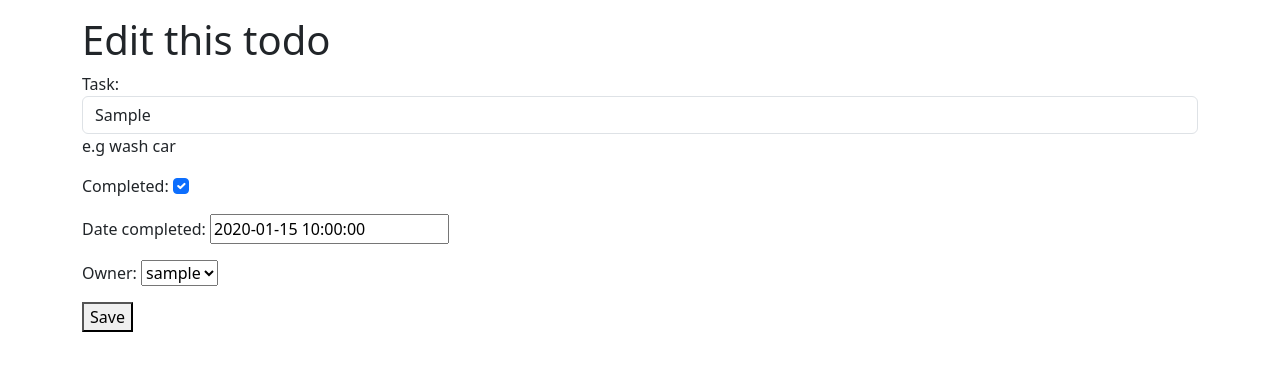
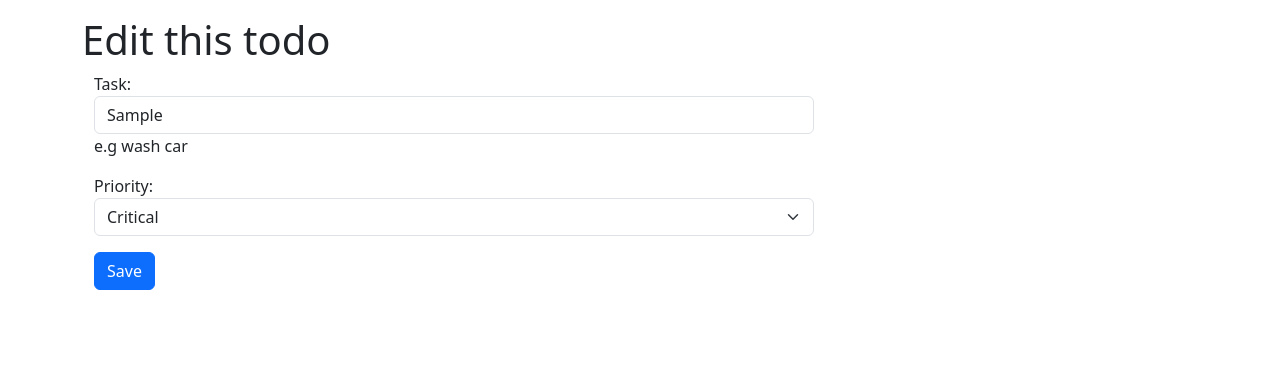
Before and after one commit to clarapenn/Todotastic, a Django app: page /todo/1/edit/ in a window 1280 px wide. Shown: the part 78-449 px from the top of the page. Run offline with Django 3.2, Linux system fonts and the light colour scheme; a user stored in the database is signed in; tables that the repository leaves empty hold one stand-in row (values such as "Sample post"); some libraries are stand-ins or nearby versions.

Commit message:
Adds ability to select a priority and sorts todo list by priority

```diff
--- a/todo/forms.py
+++ b/todo/forms.py
@@ -8,7 +8,12 @@ class TodoForm(forms.ModelForm):
         # in Django, a Meta class is used to define configurable options
         # that the class needs - eg which Model we are making a Form for, in this case
         model = Todo
-        exclude = ("id",)  # ie, we don't want to be able to edit the id of the Todo
+        exclude = (
+            "id",
+            "owner",
+            "completed",
+            "date_completed",
+        )  # ie, we don't want to be able to edit the id of the Todo
 
     def __init__(self, *args, **kwargs):
         # First, call the real constructor from the base class, so that
@@ -38,7 +43,7 @@ class TodoForm(forms.ModelForm):
         # Let's specify manually which class to add to which field:
 
         self.fields["task"].widget.attrs.update({"class": "form-control"})
-        self.fields["completed"].widget.attrs.update({"class": "form-check-input"})
+        self.fields["priority"].widget.attrs.update({"class": "form-select"})
 
 
 class CompletionForm(forms.ModelForm):
--- a/todo/models.py
+++ b/todo/models.py
@@ -6,6 +6,19 @@ from django.db import models
 
 
 class Todo(models.Model):
+    TODO_CRITICAL = 1
+    TODO_URGENT = 2
+    TODO_IMPORTANT = 3
+    TODO_MEDIUM = 4
+    TODO_NEUTRAL = 5
+
+    PRIORITY_CHOICES = [
+        (TODO_CRITICAL, "Critical"),
+        (TODO_URGENT, "Urgent"),
+        (TODO_IMPORTANT, "Important"),
+        (TODO_MEDIUM, "Medium"),
+        (TODO_NEUTRAL, "Neutral"),
+    ]
     task = models.CharField(
         max_length=1000,
         help_text="e.g wash car",
@@ -17,6 +30,10 @@ class Todo(models.Model):
         User,
         on_delete=models.CASCADE,
         null=True,
+    )
+    priority = models.IntegerField(
+        choices=PRIORITY_CHOICES,
+        default=TODO_NEUTRAL,
     )
 
     def __str__(self):
--- a/todo/templates/todo/todo_add_edit.html
+++ b/todo/templates/todo/todo_add_edit.html
@@ -1,17 +1,24 @@
-{% extends "base.html" %} {% block content %}
+{% extends "base.html" %}
+
+
+{% block content %}
 
 <h1>
-    {% if todo %}Edit this todo
-
-    {% else %}Add a new todo
-
-    {% endif %}
+  {% if todo %}
+    Edit this todo
+  {% else %}
+    Add a new todo
+  {% endif %}
 </h1>
-
-
-<form action="" method="post">
-  {% csrf_token %} {{ form.as_p }}
-
-  <button type="submit">Save</button>
-</form>
+<div class="container">
+  <div class="row">
+    <div class="col-8">
+      <form action="" method="post">
+        {% csrf_token %}
+        {{ form.as_p }}
+        <button class="btn btn-primary" type="submit">Save</button>
+      </form>
+    </div>
+  </div>
+</div>
 {% endblock content %}
--- a/todo/views.py
+++ b/todo/views.py
@@ -11,7 +11,10 @@ def list_todos(request):
 
     template_name = "todo/list_todos.html"
 
-    todos = Todo.objects.filter(owner=request.user).order_by("-date_created")
+    todos = Todo.objects.filter(owner=request.user).order_by(
+        "priority",
+        "date_created",
+    )
 
     all_todos_count = todos.count()  # effectively same as Todo.objects.all().count()
 
```
Also changed, not shown: todo/templates/todo/list_todos.html (+5 -3 lines), todo/migrations/0004_todo_priority.py (added).
